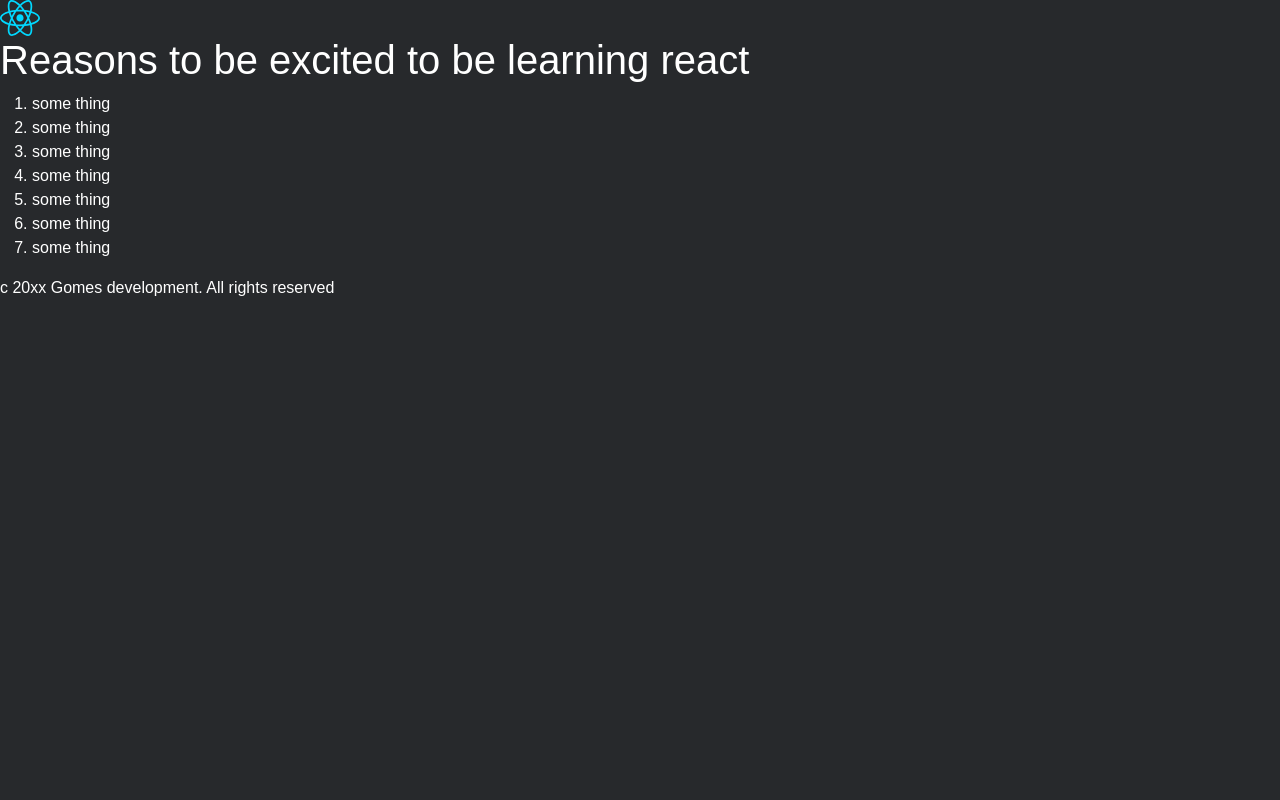
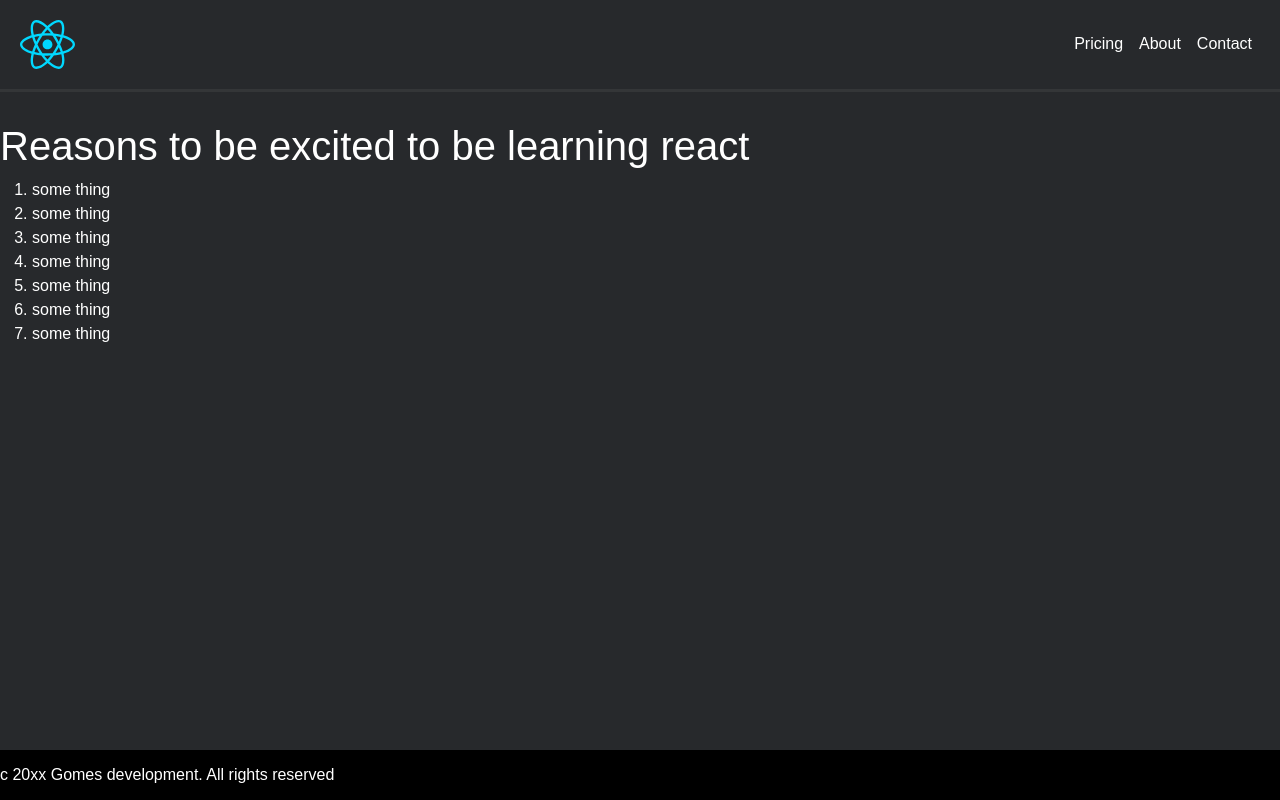
Before and after one commit to hugomes14/React_ex1, a React (Vite) app in the folder first-react/: page / in a window 1280 px wide. Built offline with nearby package versions, Linux system fonts and the light colour scheme.

Commit message:
18 lesson

```diff
--- a/first-react/src/index.css
+++ b/first-react/src/index.css
@@ -1,5 +1,49 @@
+* {
+  box-sizing: border-box;
+}
+
 body {
   font-family: Arial, Helvetica, sans-serif;
   background: #27292c;
   color: white;
 }
+
+h1 {
+  margin-top: 30px;
+}
+
+.header {
+  display: flex;
+  justify-content: space-between;
+  align-items: center;
+  padding: 20px 20px 20px 20px;
+  border-bottom-style: solid;
+  border-bottom-color: #343638;
+}
+
+.nav-list {
+  list-style: none;
+  display: flex;
+  align-items: center;
+  justify-content: center;
+  margin: 0;
+  padding: 0;
+}
+
+.nav-list li {
+  padding: 0.5em;
+}
+
+.img {
+  width: 55px;
+}
+
+footer {
+  height: 50px;
+  width: 100%;
+  display: flex;
+  background-color: black;
+  align-items: center;
+  position: absolute;
+  bottom: 0;
+}
--- a/first-react/src/index.jsx
+++ b/first-react/src/index.jsx
@@ -6,8 +6,15 @@ const root = createRoot(document.querySelector('#root'))
 
 function Header() {
     return (
-    <header>
-        <img src="src/assets/react.svg" width='40px' alt="React Logo" />
+    <header className="header">
+        <img className='img' src="src/assets/react.svg" alt="React Logo" />
+        <nav>
+            <ul className="nav-list">
+                <li className="pricing">Pricing</li>
+                <li className="about">About</li>
+                <li className="contact">Contact</li>
+            </ul>
+        </nav>
     </header>
     )
 }
```
